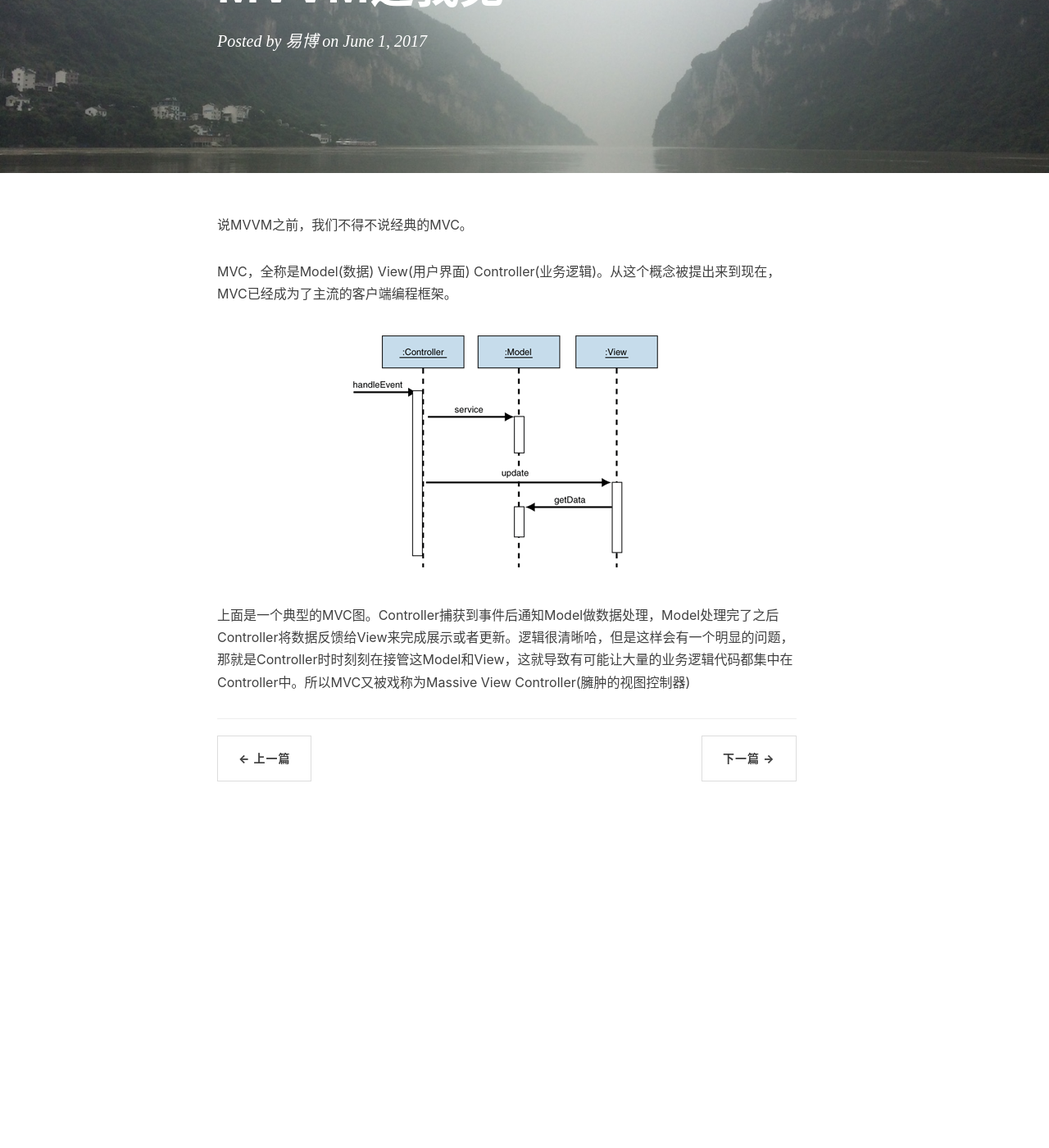
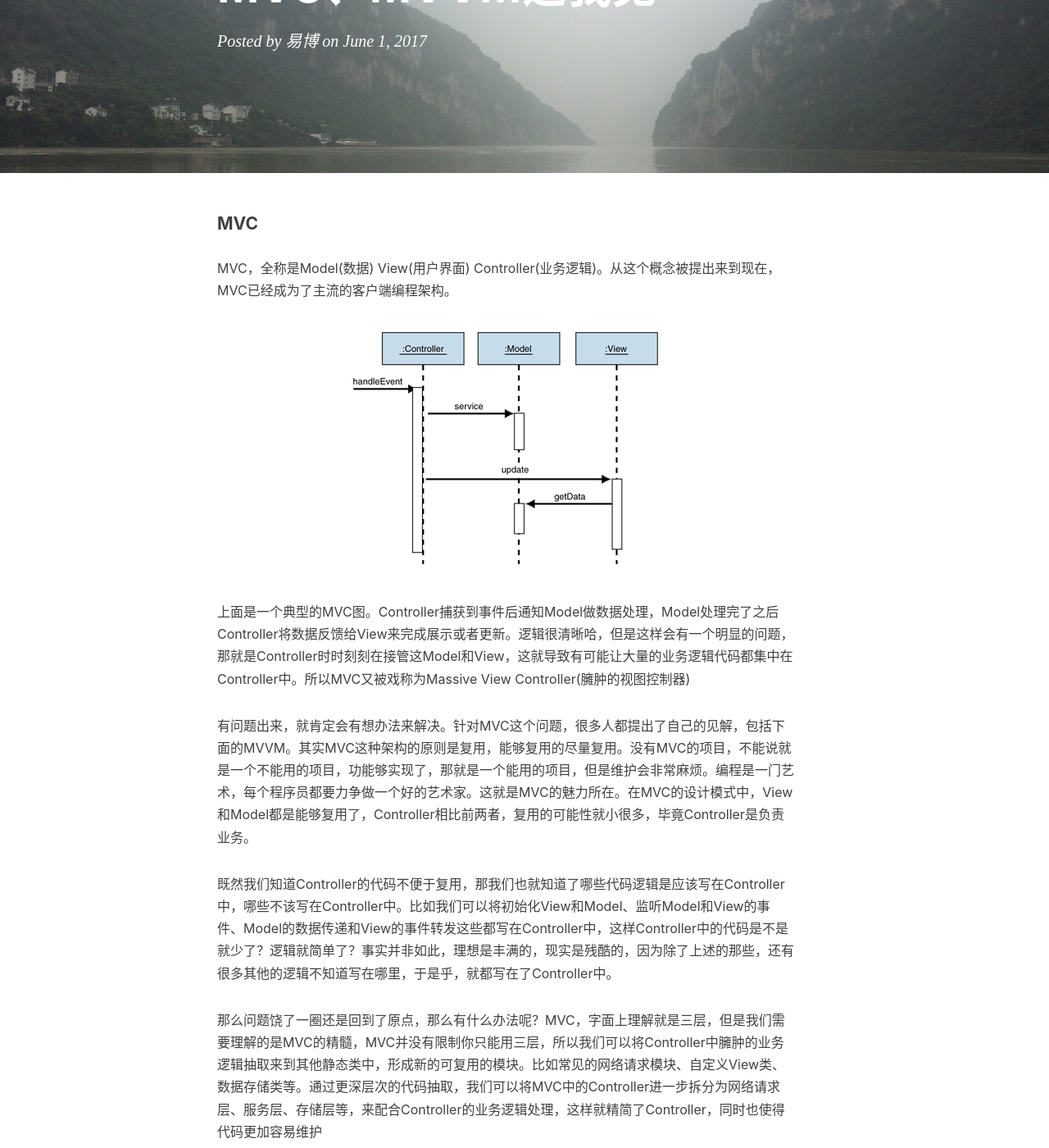
Before and after one commit to xttxqjfg/xttxqjfg.github.io, a Jekyll site: the page built from _posts/201707/2017-07-07-MVVM之我见.markdown, in a window 1280 px wide and 1400 px high, scrolled down 246 px. Shown: the whole window at 82% size. Built offline with Jekyll 4.4.1, drawn with Linux system fonts in a browser that asks for light colours; nearby versions of some CDN libraries; comment, search, counter and statistics services are not loaded; before the commit the page ends 1343 px from its top, so only the background shows below that.

Commit message:
no message

```diff
--- a/_posts/201707/2017-07-07-MVVM之我见.markdown
+++ b/_posts/201707/2017-07-07-MVVM之我见.markdown
@@ -1,6 +1,6 @@
 ---
 layout:     post
-title:      "MVVM之我见"
+title:      "MVC、MVVM之我见"
 subtitle:   ""
 date:       2017-06-01 15:41:00
 author:     "易博"
@@ -9,10 +9,16 @@ tags:
     - iOS
 ---
 
-说MVVM之前，我们不得不说经典的MVC。
+#### MVC
 
-MVC，全称是Model(数据) View(用户界面) Controller(业务逻辑)。从这个概念被提出来到现在，MVC已经成为了主流的客户端编程框架。
+MVC，全称是Model(数据) View(用户界面) Controller(业务逻辑)。从这个概念被提出来到现在，MVC已经成为了主流的客户端编程架构。
 
 ![https://msdn.microsoft.com](http://www.xttxqjfg.cn/img/201707/06/06001.gif)
 
 上面是一个典型的MVC图。Controller捕获到事件后通知Model做数据处理，Model处理完了之后Controller将数据反馈给View来完成展示或者更新。逻辑很清晰哈，但是这样会有一个明显的问题，那就是Controller时时刻刻在接管这Model和View，这就导致有可能让大量的业务逻辑代码都集中在Controller中。所以MVC又被戏称为Massive View Controller(臃肿的视图控制器)
+
+有问题出来，就肯定会有想办法来解决。针对MVC这个问题，很多人都提出了自己的见解，包括下面的MVVM。其实MVC这种架构的原则是复用，能够复用的尽量复用。没有MVC的项目，不能说就是一个不能用的项目，功能够实现了，那就是一个能用的项目，但是维护会非常麻烦。编程是一门艺术，每个程序员都要力争做一个好的艺术家。这就是MVC的魅力所在。在MVC的设计模式中，View和Model都是能够复用了，Controller相比前两者，复用的可能性就小很多，毕竟Controller是负责业务。
+
+既然我们知道Controller的代码不便于复用，那我们也就知道了哪些代码逻辑是应该写在Controller中，哪些不该写在Controller中。比如我们可以将初始化View和Model、监听Model和View的事件、Model的数据传递和View的事件转发这些都写在Controller中，这样Controller中的代码是不是就少了？逻辑就简单了？事实并非如此，理想是丰满的，现实是残酷的，因为除了上述的那些，还有很多其他的逻辑不知道写在哪里，于是乎，就都写在了Controller中。
+
+那么问题饶了一圈还是回到了原点，那么有什么办法呢？MVC，字面上理解就是三层，但是我们需要理解的是MVC的精髓，MVC并没有限制你只能用三层，所以我们可以将Controller中臃肿的业务逻辑抽取来到其他静态类中，形成新的可复用的模块。比如常见的网络请求模块、自定义View类、数据存储类等。通过更深层次的代码抽取，我们可以将MVC中的Controller进一步拆分为网络请求层、服务层、存储层等，来配合Controller的业务逻辑处理，这样就精简了Controller，同时也使得代码更加容易维护
```
